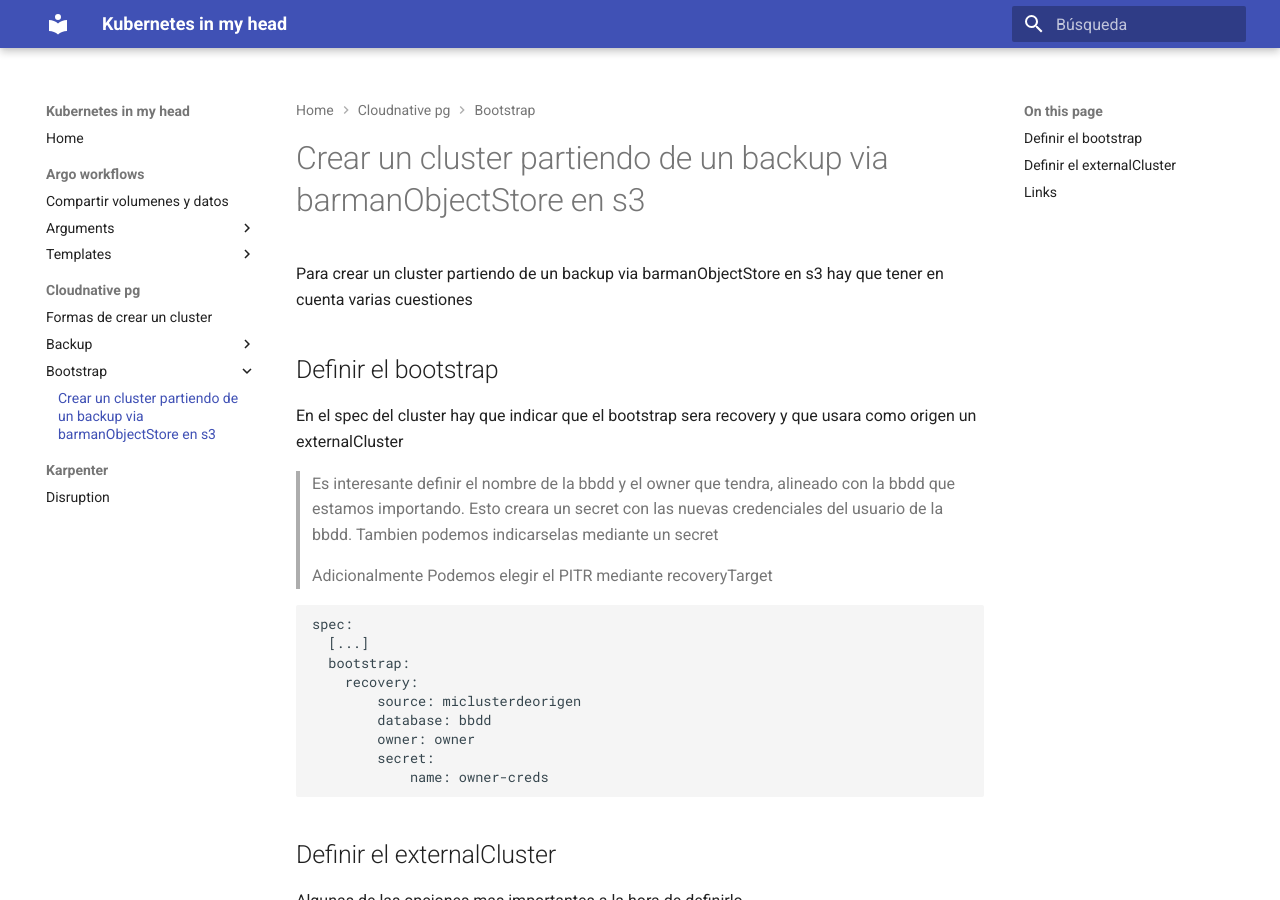
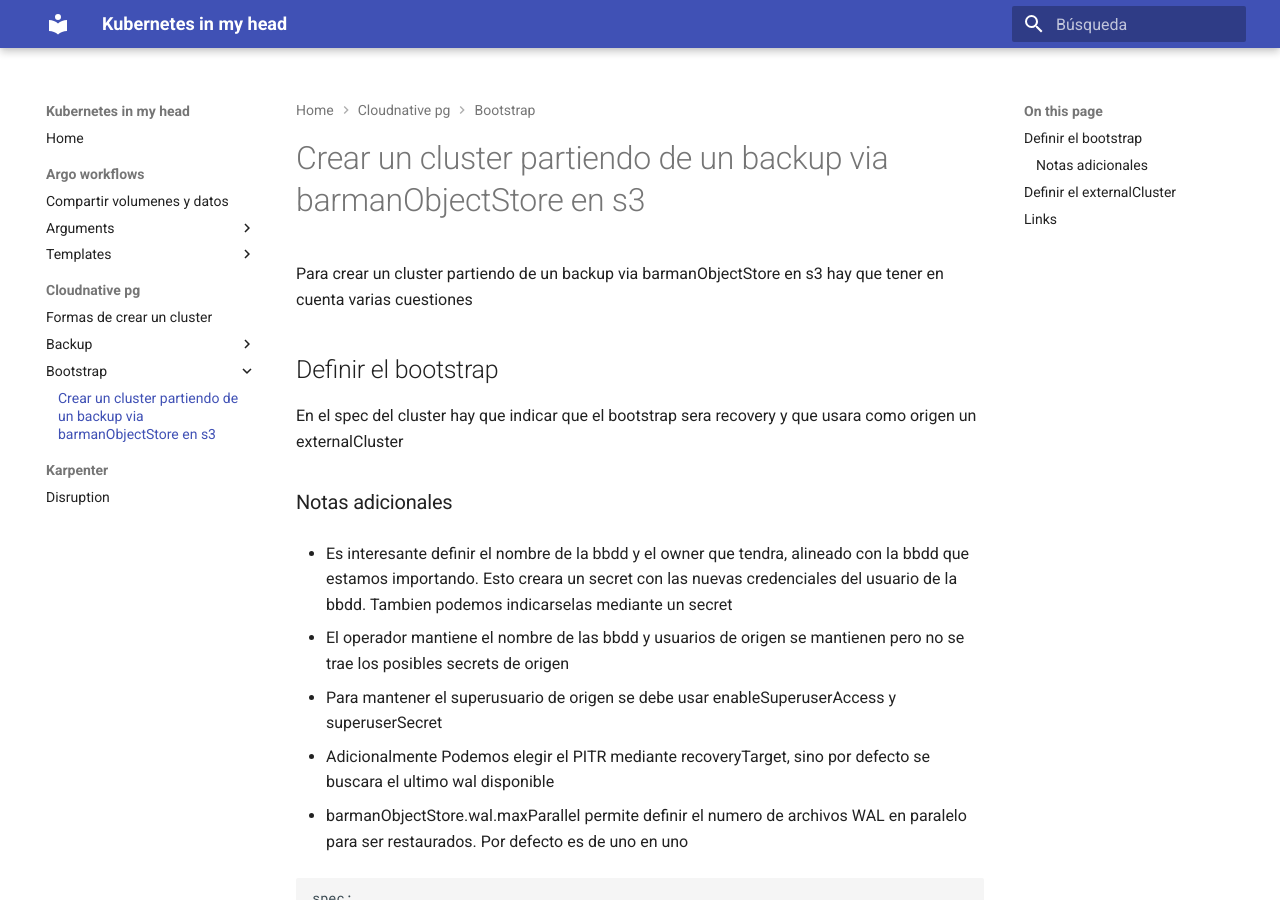
Before and after one commit to jorgelon/kubernetesinmyhead.net, an MkDocs documentation site: the page built from docs/cloudnative-pg/bootstrap/recovery-from-s3.md, in a window 1280 px wide and 900 px high. Built offline with MkDocs 1.6.1 and Material for MkDocs 9.7.7, drawn with Linux system fonts in a browser that asks for light colours.

Commit message:
add recovery from s3

````diff
--- a/docs/cloudnative-pg/bootstrap/recovery-from-s3.md
+++ b/docs/cloudnative-pg/bootstrap/recovery-from-s3.md
@@ -6,9 +6,17 @@ Para crear un cluster partiendo de un backup via barmanObjectStore en s3 hay que
 
 En el spec del cluster hay que indicar que el bootstrap sera recovery y que usara como origen un externalCluster
 
-> Es interesante definir el nombre de la bbdd y el owner que tendra, alineado con la bbdd que estamos importando. Esto creara un secret con las nuevas credenciales del usuario de la bbdd. Tambien podemos indicarselas mediante un secret
+### Notas adicionales
 
-> Adicionalmente Podemos elegir el PITR mediante recoveryTarget
+- Es interesante definir el nombre de la bbdd y el owner que tendra, alineado con la bbdd que estamos importando. Esto creara un secret con las nuevas credenciales del usuario de la bbdd. Tambien podemos indicarselas mediante un secret
+
+- El operador mantiene el nombre de las bbdd y usuarios de origen se mantienen pero no se trae los posibles secrets de origen
+
+- Para mantener el superusuario de origen se debe usar enableSuperuserAccess y superuserSecret
+
+- Adicionalmente Podemos elegir el PITR mediante recoveryTarget, sino por defecto se buscara el ultimo wal disponible
+
+- barmanObjectStore.wal.maxParallel permite definir el numero de archivos WAL en paralelo para ser restaurados. Por defecto es de uno en uno
 
 ```yaml
 spec:
````
